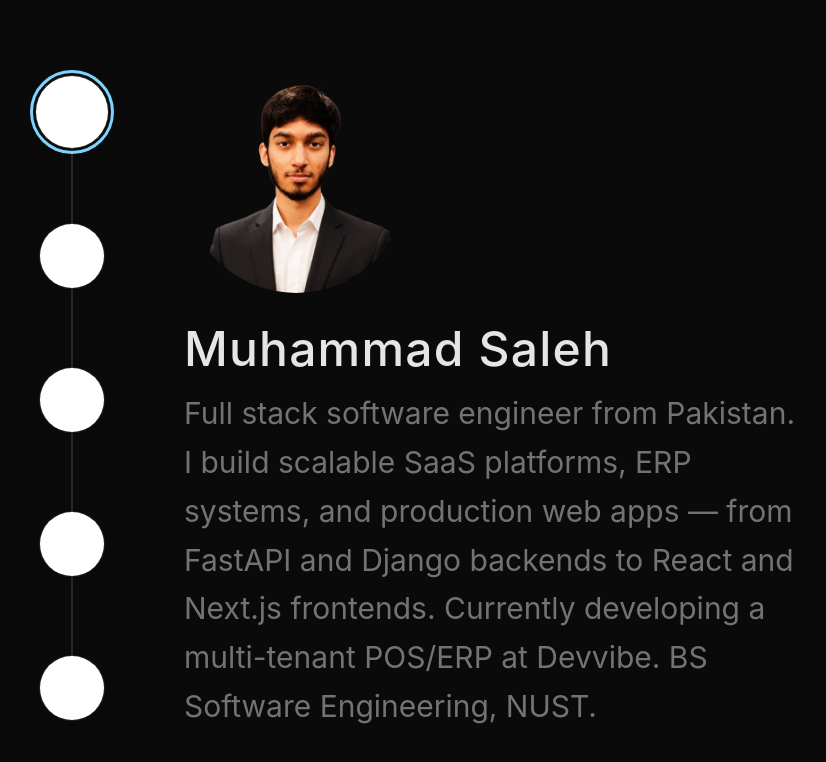
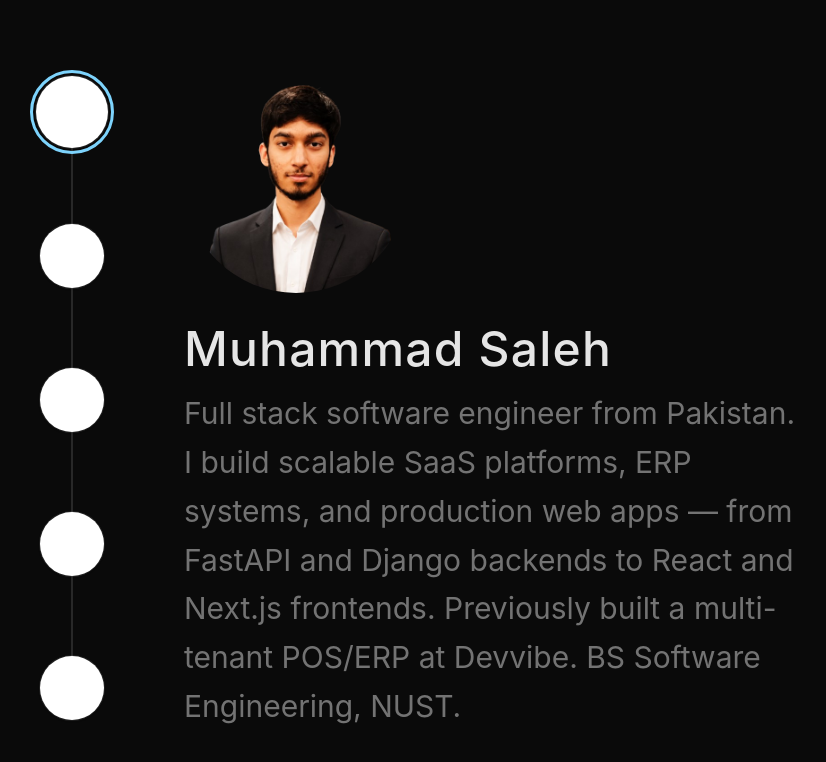
Before and after one commit to muhammadsaleh14/portfolio, a React (Vite) app: page / in a window 1280 px wide. Shown: the top 762 px of the page, without its empty margins (0-826 px from the left). Built offline with nearby package versions, Linux system fonts and the light colour scheme.

Commit message:
devvibe resignation

```diff
--- a/src/data/portfolio.ts
+++ b/src/data/portfolio.ts
@@ -22,7 +22,7 @@ export const sections: PortfolioSection[] = [
   {
     id: 'about',
     title: 'Muhammad Saleh',
-    body: 'Full stack software engineer from Pakistan. I build scalable SaaS platforms, ERP systems, and production web apps — from FastAPI and Django backends to React and Next.js frontends. Currently developing a multi-tenant POS/ERP at Devvibe. BS Software Engineering, NUST.',
+    body: 'Full stack software engineer from Pakistan. I build scalable SaaS platforms, ERP systems, and production web apps — from FastAPI and Django backends to React and Next.js frontends. Previously built a multi-tenant POS/ERP at Devvibe. BS Software Engineering, NUST.',
     image: profilePhoto,
     imageAlt: 'Muhammad Saleh',
   },
@@ -34,7 +34,7 @@ export const sections: PortfolioSection[] = [
       {
         id: 'devvibe',
         title: 'Devvibe',
-        subtitle: 'MERN Stack Developer · Jan 2026 – Present',
+        subtitle: 'MERN Stack Developer · Jan 2026 – Jul 2026',
         body: 'Building a multi-tenant POS/ERP (sales, inventory, accounting, purchasing) with React, Node.js/Express, PostgreSQL, and Prisma. Tax compliance (FBR/PRA), invoicing, barcode scanning, batch/expiry tracking, and automated journal entries.',
       },
       {
```
